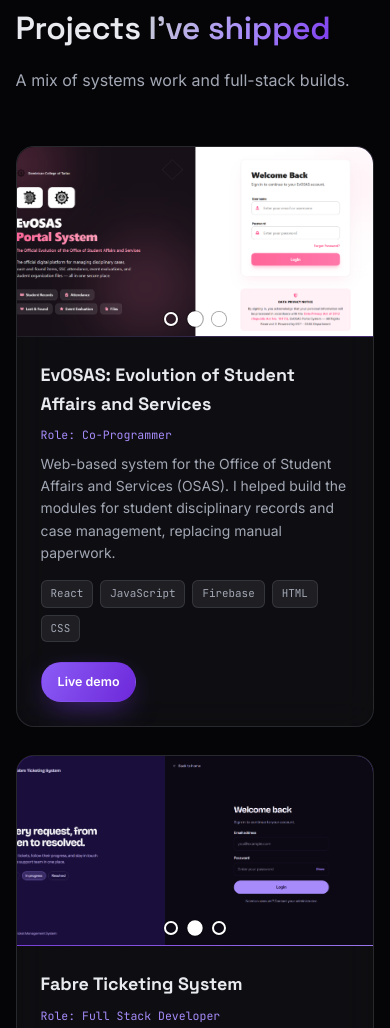
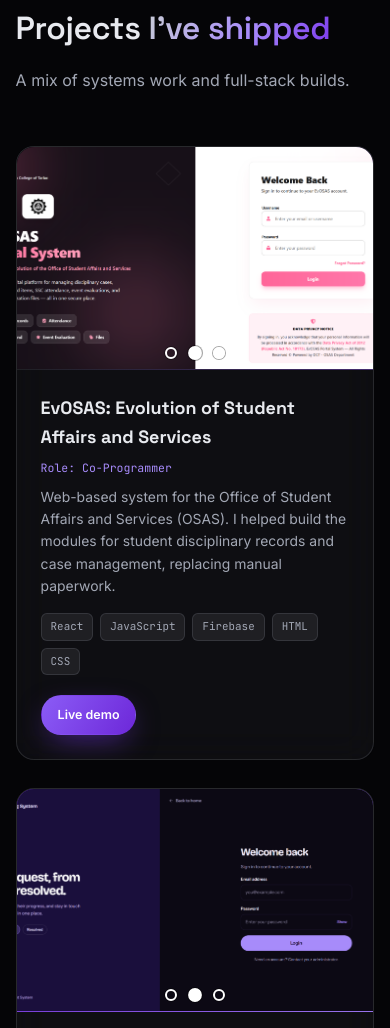
Before and after one commit to ukree1/MyResume, a plain HTML site: page index.html in a window 390 px wide. Shown: the part 8216-9244 px from the top of the page. Drawn offline with Linux system fonts and the light colour scheme.

Commit message:
updatev.1

```diff
--- a/index.html
+++ b/index.html
@@ -190,16 +190,30 @@
 .proj-2 .proj-thumb{background:linear-gradient(135deg,#6d28d9,#a78bfa)}
 .proj-3 .proj-thumb{background:linear-gradient(135deg,#6b7280,#c9ced6 60%,#a78bfa)}
 .proj-3 svg{stroke:#0b0a12}
-/* project screenshot carousel */
-.proj-thumb{overflow:hidden}
+
+/* project screenshot carousel — progressive + mobile-friendly */
+.proj-thumb{overflow:hidden;height:190px;touch-action:pan-y;-webkit-tap-highlight-color:transparent}
 .proj-thumb>svg{position:relative;z-index:1}
+/* skeleton shimmer while the first image loads */
+.proj-thumb.is-loading::before{content:"";position:absolute;inset:0;z-index:1;
+  background:linear-gradient(100deg,transparent 30%,rgba(255,255,255,.18) 50%,transparent 70%);
+  background-size:200% 100%;animation:shimmer 1.4s linear infinite}
+@keyframes shimmer{from{background-position:200% 0}to{background-position:-200% 0}}
 .shots{position:absolute;inset:0;z-index:2}
-.shots img{position:absolute;inset:0;width:100%;height:100%;object-fit:cover;object-position:top center;opacity:0;transition:opacity .7s ease}
-.shots img.on{opacity:1}
-.dots{position:absolute;left:0;right:0;bottom:10px;z-index:3;display:flex;justify-content:center;gap:10px}
-.dots button{width:14px;height:14px;padding:0;border-radius:50%;border:2px solid #fff;background:transparent;cursor:pointer;box-shadow:0 0 0 1px rgba(0,0,0,.35);transition:background .3s,transform .3s}
-.dots button.on{background:#fff;transform:scale(1.1)}
-.proj-thumb{height:190px}
+/* blur-up: image fades in from blurred to sharp once loaded */
+.shots img{position:absolute;inset:0;width:100%;height:100%;object-fit:cover;object-position:top center;
+  opacity:0;filter:blur(14px);transform:scale(1.06);
+  transition:opacity .7s ease,filter .9s ease,transform .9s ease;
+  -webkit-user-drag:none;user-select:none}
+.shots img.on{opacity:1;filter:blur(0);transform:none}
+.dots{position:absolute;left:0;right:0;bottom:10px;z-index:3;display:none;justify-content:center;gap:12px}
+.proj-thumb.multi .dots{display:flex}
+.dots button{position:relative;width:12px;height:12px;padding:0;border-radius:50%;border:2px solid #fff;background:transparent;cursor:pointer;box-shadow:0 0 0 1px rgba(0,0,0,.35);transition:background .3s,transform .3s}
+.dots button::after{content:"";position:absolute;inset:-12px} /* bigger tap target for thumbs */
+.dots button.on{background:#fff;transform:scale(1.15)}
+@media(max-width:620px){
+  .proj-thumb{height:auto;aspect-ratio:16/10}
+}
 
 .proj-body{padding:24px;display:flex;flex-direction:column;flex:1}
 .proj-body h3{font-family:var(--display);font-size:1.12rem;margin-bottom:8px}
@@ -608,7 +622,7 @@
 thanksModal.addEventListener('click', e=>{ if(e.target === thanksModal) closeThanks(); });
 document.addEventListener('keydown', e=>{ if(e.key === 'Escape') closeThanks(); });
 
-/* ---------- contact form: sends real email via FormSubmit (no mail app needed) ---------- */
+/* ---------- contact form: sends real email via Web3Forms (no mail app needed) ---------- */
 const loadedAt = Date.now();
 document.getElementById('contactForm').addEventListener('submit', async function(e){
   e.preventDefault();
@@ -643,27 +657,93 @@
   btn.disabled = false; btn.textContent = 'Send message';
 });
 
-/* ---------- project screenshot carousels ---------- */
-document.querySelectorAll('.proj-thumb').forEach(th=>{
-  const files=(th.dataset.shots||'').split(',').filter(Boolean), live=th.dataset.live;
-  const box=th.querySelector('.shots'), dotsEl=th.querySelector('.dots');
-  const alt=th.closest('.proj-card').querySelector('h3').textContent;
-  let slides=[], cur=0, timer;
-  function show(i){ cur=i; slides.forEach((im,k)=>im.classList.toggle('on',k===i)); [...dotsEl.children].forEach((d,k)=>d.classList.toggle('on',k===i)); }
-  function start(){ stop(); if(slides.length>1) timer=setInterval(()=>show((cur+1)%slides.length),3500); }
-  function stop(){ clearInterval(timer); }
-  function build(srcs){
-    srcs.forEach((src,i)=>{ const im=new Image(); im.src=src; im.alt=alt+' preview '+(i+1); im.loading='lazy'; box.appendChild(im); slides.push(im);
-      if(srcs.length>1){ const b=document.createElement('button'); b.type='button'; b.setAttribute('aria-label','Show preview '+(i+1)); b.addEventListener('click',()=>{ show(i); start(); }); dotsEl.appendChild(b); } });
-    if(slides.length){ show(0); start(); }
-  }
-  // Add screenshots by filling data-shots on each .proj-thumb, e.g. data-shots="evosas-1.png,evosas-2.png". Empty = icon only.
-  Promise.all(files.map(f=>new Promise(r=>{ const t=new Image(); t.onload=()=>r(f); t.onerror=()=>r(null); t.src=f; }))).then(ok=>{
-    ok=ok.filter(Boolean);
-    if(ok.length) build(ok);
+/* ---------- project screenshot carousels (progressive + mobile-friendly) ---------- */
+/* Add screenshots via data-shots on each .proj-thumb, e.g. data-shots="evosas-1.png,evosas-2.png,evosas-3.png" */
+(function(){
+  const conn = navigator.connection || {};
+  const saveData = !!conn.saveData || /(^|-)2g$/.test(conn.effectiveType || '');
+  const reduceMotion = matchMedia('(prefers-reduced-motion: reduce)').matches;
+
+  const loadImg = src => new Promise(res=>{
+    const im = new Image(); im.decoding = 'async';
+    im.onload = ()=>res(im); im.onerror = ()=>res(null); im.src = src;
   });
-  th.addEventListener('mouseenter',stop); th.addEventListener('mouseleave',start);
-});
+
+  document.querySelectorAll('.proj-thumb').forEach(th=>{
+    const files = (th.dataset.shots||'').split(',').map(s=>s.trim()).filter(Boolean);
+    if(!files.length) return;
+    const box = th.querySelector('.shots'), dotsEl = th.querySelector('.dots');
+    const alt = th.closest('.proj-card').querySelector('h3').textContent;
+    const slides = [];
+    let cur = 0, timer = null, inView = false, started = false, restLoaded = false;
+
+    function show(i){
+      if(!slides.length) return;
+      cur = (i + slides.length) % slides.length;
+      slides.forEach((im,k)=>im.classList.toggle('on', k===cur));
+      [...dotsEl.children].forEach((d,k)=>d.classList.toggle('on', k===cur));
+    }
+    function stop(){ clearInterval(timer); timer = null; }
+    function play(){
+      stop();
+      if(slides.length > 1 && inView && !reduceMotion && !saveData && !document.hidden)
+        timer = setInterval(()=>show(cur+1), 3500);
+    }
+    function addSlide(im){
+      const i = slides.length;
+      im.alt = alt + ' preview ' + (i+1);
+      box.appendChild(im); slides.push(im);
+      const b = document.createElement('button');
+      b.type = 'button'; b.setAttribute('aria-label','Show preview ' + (i+1));
+      b.addEventListener('click', ()=>{ show(i); play(); });
+      dotsEl.appendChild(b);
+      if(slides.length > 1) th.classList.add('multi');
+    }
+
+    async function loadRest(){
+      if(restLoaded) return; restLoaded = true;
+      const rest = await Promise.all(files.slice(1).map(loadImg));
+      rest.filter(Boolean).forEach(addSlide);
+      show(cur); play();
+    }
+
+    async function init(){
+      if(started) return; started = true;
+      th.classList.add('is-loading');
+      const first = await loadImg(files[0]);          // 1) only the first image
+      th.classList.remove('is-loading');
+      if(first){ addSlide(first); requestAnimationFrame(()=>show(0)); }
+      // 2) the rest load once the first is shown (or on first touch if Save-Data / 2G)
+      if(saveData){
+        th.addEventListener('pointerdown', loadRest, {once:true});
+      } else {
+        (window.requestIdleCallback || (f=>setTimeout(f,300)))(loadRest);
+      }
+      play();
+    }
+
+    /* swipe on touch screens */
+    let sx = 0, sy = 0;
+    th.addEventListener('pointerdown', e=>{ sx = e.clientX; sy = e.clientY; stop(); });
+    th.addEventListener('pointerup', e=>{
+      const dx = e.clientX - sx, dy = e.clientY - sy;
+      if(Math.abs(dx) > 40 && Math.abs(dx) > Math.abs(dy)) show(cur + (dx < 0 ? 1 : -1));
+      play();
+    });
+    th.addEventListener('pointercancel', play);
+    th.addEventListener('mouseenter', stop);
+    th.addEventListener('mouseleave', play);
+
+    /* 3) lazy: fetch only when the card is near the viewport; pause when off-screen */
+    new IntersectionObserver(es=>{
+      inView = es[0].isIntersecting;
+      if(inView) init();
+      inView ? play() : stop();
+    }, {rootMargin:'250px 0px'}).observe(th);
+
+    document.addEventListener('visibilitychange', ()=> document.hidden ? stop() : play());
+  });
+})();
 
 /* ---------- ambient network canvas ---------- */
 const canvas = document.getElementById('netcanvas'), ctx = canvas.getContext('2d');
```
